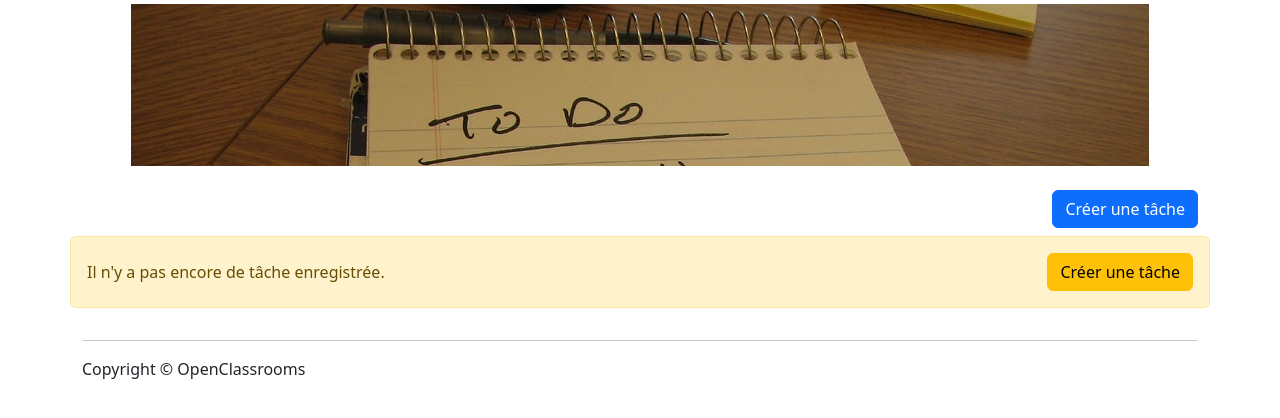
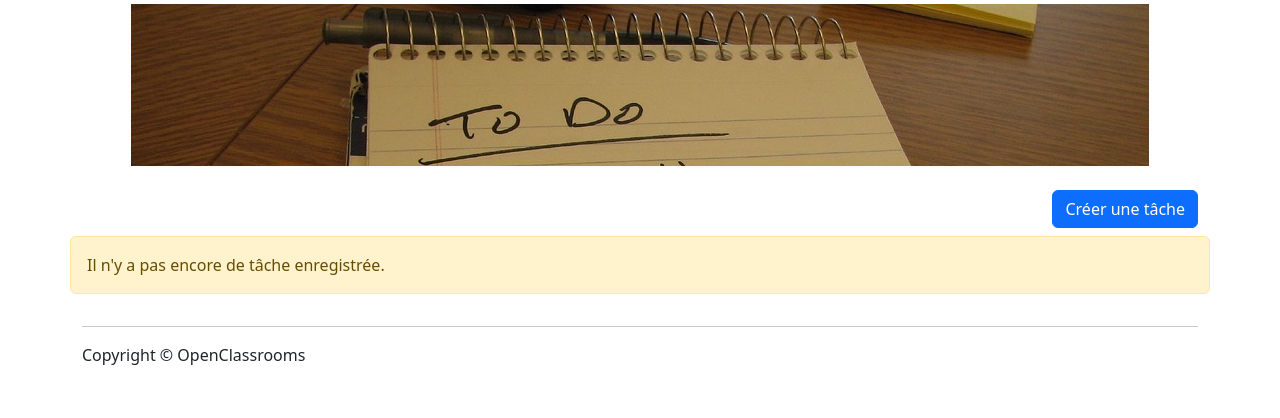
Before and after one commit to heligonSeb/TodoList, a Symfony app: template templates/task/list.html.twig in a window 1280 px wide. Shown: the part 79-497 px from the top of the page. Run offline with Twig, Linux system fonts and the light colour scheme; the template is opened without the code that fills it, so the values that code supplies are empty; some libraries are stand-ins or nearby versions.

Commit message:
update display

```diff
--- a/templates/task/list.html.twig
+++ b/templates/task/list.html.twig
@@ -63,7 +63,7 @@
         {% else %}
             <div class="alert alert-warning d-flex justify-content-between align-items-center" role="alert">
                 <span> Il n'y a pas encore de tâche enregistrée. </span>
-                <a href="{{ path('task_create') }}" class="btn btn-warning">Créer une tâche</a>
+{#                <a href="{{ path('task_create') }}" class="btn btn-warning">Créer une tâche</a>#}
             </div>
         {% endfor %}
     </div>
```
